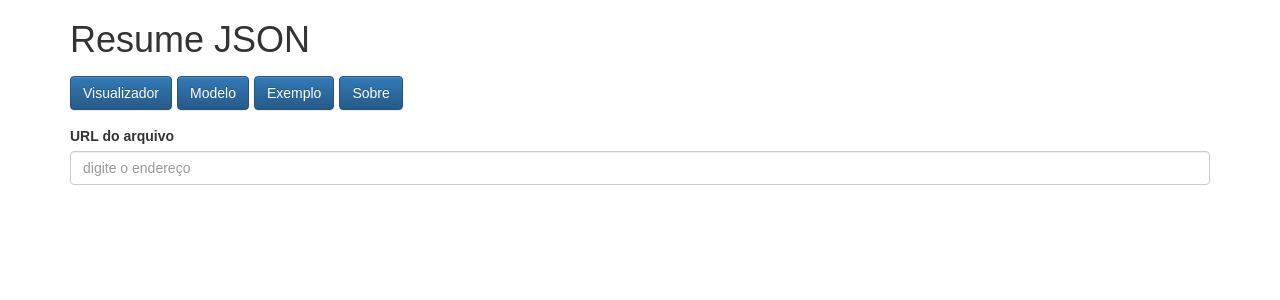
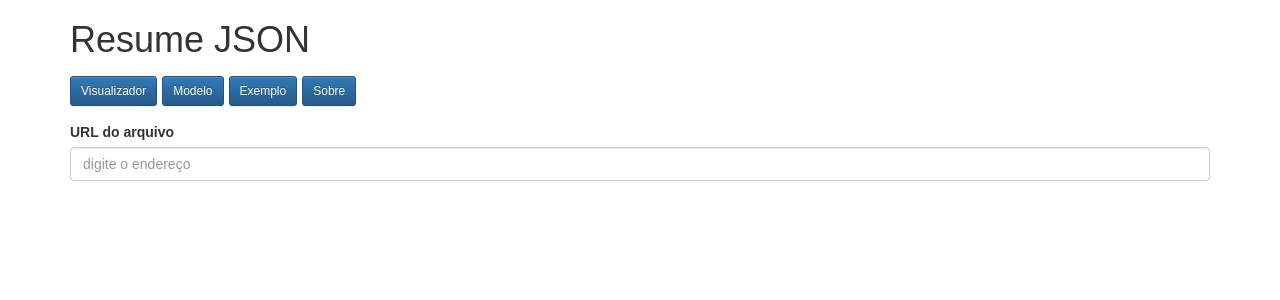
Before and after one commit to marcelobohn/app-resume, a React (Create React App) app: page / in a window 1280 px wide. Shown: the top 300 px of the page. Built offline with nearby package versions, Linux system fonts and the light colour scheme.

Commit message:
print resume

```diff
--- a/src/App.css
+++ b/src/App.css
@@ -31,3 +31,8 @@
 .skil {
   margin-right: 10px;
 }
+
+.bodyResume {
+  margin-top: 10px;
+  margin-bottom: 20px;
+}
--- a/src/components/curriculo/Body.js
+++ b/src/components/curriculo/Body.js
@@ -8,12 +8,16 @@ import Languages from './Languages';
 import Skils from './Skils';
 import Experiences from './Experiences';
 
+import { Button } from 'react-bootstrap';
+
 export default function Body(props) {
   const { person, resume, contacts, social, entities, languages, skils, experiences } = props.resume;
+  const { print } = props;
+
   return (
     <div>
       { props.resume &&
-        <div>
+        <div className="bodyResume">
           <Person person={ person } resume={ resume }/>
           <Contact contacts={ contacts }/>
           <Social items={ social }/>
@@ -21,6 +25,7 @@ export default function Body(props) {
           <Languages items={ languages }/>
           <Skils items={ skils }/>
           <Experiences items={ experiences }/>
+          <Button bsStyle="primary" bsSize="small" onClick={print}>Imprimir</Button>
         </div>
       }
     </div>
--- a/src/components/curriculo/index.js
+++ b/src/components/curriculo/index.js
@@ -16,6 +16,7 @@ class Curriculo extends Component {
       resume: '',
       schemaIsValid: false,
       error: '',
+      showHeader: true,
       showResume: true,
       showSchema: false,
       showSample: false,
@@ -28,6 +29,7 @@ class Curriculo extends Component {
       resume: '',
       schemaIsValid: false,
       error: '',
+      showHeader: true,
       showResume: false,
       showSchema: false,
       showSample: false,
@@ -79,19 +81,28 @@ class Curriculo extends Component {
     this.setState({showAbout: true});
   }
 
+  printClick = () => {
+    this.setState({showHeader: false});
+    setTimeout(() => {
+      window.print();
+      this.setState({showHeader: true});
+    }, 500);
+  }
+
   render() {
     return (
       <div className="container">
-        <h1>Resume JSON</h1>
-        <ButtonToolbar className="App-title">
-          <Button bsStyle="primary" onClick={this.showResumeClick}>Visualizador</Button>
-          <Button bsStyle="primary" onClick={this.showSchemaClick}>Modelo</Button>
-          <Button bsStyle="primary" onClick={this.showSampleClick}>Exemplo</Button>
-          <Button bsStyle="primary" onClick={this.showAboutClick}>Sobre</Button>
-        </ButtonToolbar>
-
+        {this.state.showHeader && <div>
+          <h1>Resume JSON</h1>
+          <ButtonToolbar className="App-title">
+            <Button bsStyle="primary" bsSize="small" onClick={this.showResumeClick}>Visualizador</Button>
+            <Button bsStyle="primary" bsSize="small" onClick={this.showSchemaClick}>Modelo</Button>
+            <Button bsStyle="primary" bsSize="small" onClick={this.showSampleClick}>Exemplo</Button>
+            <Button bsStyle="primary" bsSize="small" onClick={this.showAboutClick}>Sobre</Button>
+          </ButtonToolbar>
+          </div>}
         {this.state.showResume && <FormSearchResume execute={this.handleKeyPress}/>}
-        {this.state.resume && <Body resume={ this.state.resume }/>}
+        {this.state.resume && <Body resume={ this.state.resume } print= { this.printClick }/>}
         {this.state.resume && !this.state.schemaIsValid && <SchemaInvalid/>}
         {this.state.error && <Error message={this.state.error}/>}
         {this.state.showSchema && <div>Modelo de validação na interpretação<pre>{JSON.stringify(schemaResume, undefined, 2)}</pre></div>}
```
